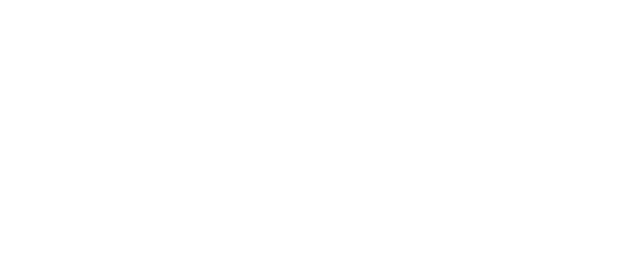
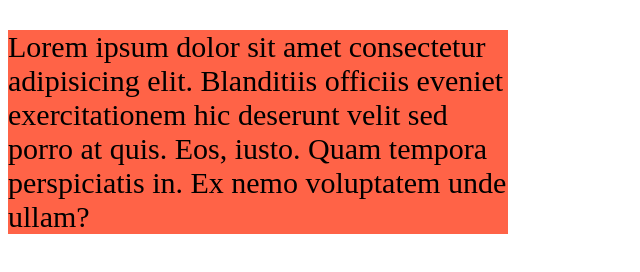
Before and after one commit to akd420/Program_Hero, a plain HTML site: page m3.html in a window 1280 px wide. Shown: the whole page, without its empty margins (0-640 px from the left). Drawn offline with Linux system fonts and the light colour scheme.

Commit message:
first edit

```diff
--- a/m3.html
+++ b/m3.html
@@ -4,8 +4,11 @@
     <meta charset="UTF-8">
     <meta name="viewport" content="width=device-width, initial-scale=1.0">
     <title>My first github repo</title>
+    <link rel="stylesheet" href="styles/m3.css">
 </head>
 <body>
-
+    <div>
+        <p>Lorem ipsum dolor sit amet consectetur adipisicing elit. Blanditiis officiis eveniet exercitationem hic deserunt velit sed porro at quis. Eos, iusto. Quam tempora perspiciatis in. Ex nemo voluptatem unde ullam?</p>
+    </div>
 </body>
 </html>
--- /dev/null
+++ b/styles/m3.css
@@ -0,0 +1,5 @@
+div{
+    background-color: tomato;
+    font-size: 30px;
+    width: 500px;
+}
```
